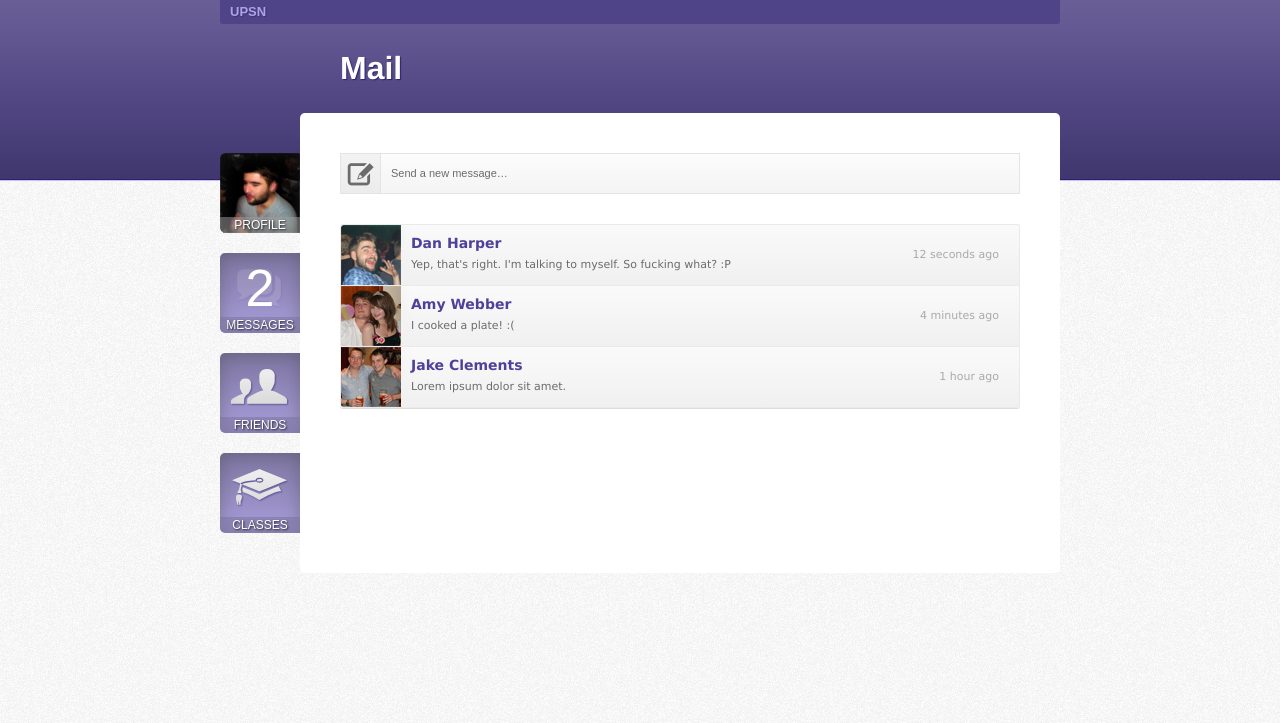
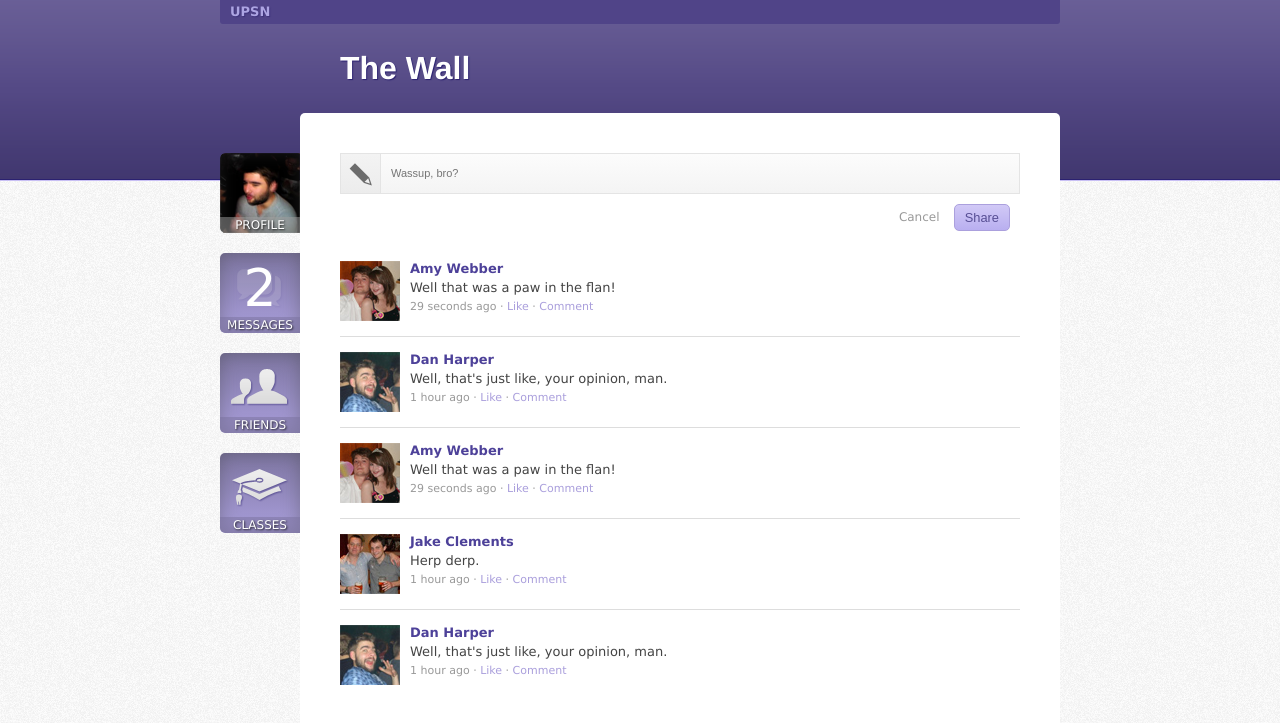
Before and after one commit to danharper/AUFDW, a plain HTML site: page index.html in a window 1280 px wide. Drawn offline with nearby package versions, Linux system fonts and the light colour scheme.

Commit message:
we have a wall

```diff
--- a/css/style.less
+++ b/css/style.less
@@ -6,6 +6,7 @@ html {
 body {
 	margin: 0 auto;
 	width: 840px;
+	font-family: "Lucida Grande", sans-serif;
 }
 
 
@@ -251,7 +252,6 @@ nav#sitewide li:nth-child(4).notification a:hover {
 	font-family: "Lucida Grande" sans-serif;
 	margin: -3px 3px 0 0;
 	padding: 3px 5px;
-	//width: 440px;
 }
 
 #composemail .recipients div {
@@ -311,13 +311,13 @@ nav#sitewide li:nth-child(4).notification a:hover {
 }
 #composemail .highlightTop { border-top: 1px solid #c6c6c6; }
 
-#composemail .submit {
+.submit {
 	padding: 10px;
 	text-align: right;
 }
 
-#composemail .submit a:link,
-#composemail .submit a:visited {
+.submit a:link,
+.submit a:visited {
 	color: #999;
 	font-size: 12px;
 	/* margin: 0 10px 0 0; */
@@ -325,12 +325,12 @@ nav#sitewide li:nth-child(4).notification a:hover {
 	text-decoration: none;
 }
 
-#composemail .submit a:hover,
-#composemail .submit a:focus {
+.submit a:hover,
+.submit a:focus {
 	text-decoration: underline;
 }
 
-#composemail .submit input {
+input[type=submit] {
 	background: -webkit-linear-gradient(#d1c9f6, #b9aff0);
 	border: 1px solid #aba0dd;
 	border-radius: 5px;
@@ -338,8 +338,8 @@ nav#sitewide li:nth-child(4).notification a:hover {
 	padding: 5px 10px;
 }
 
-#composemail .submit input:hover,
-#composemail .submit input:focus {
+input[type=submit]:hover,
+input[type=submit]:focus {
 	background: -webkit-linear-gradient(#b9aff0, #d1c9f6);
 }
 
@@ -397,11 +397,24 @@ nav#sitewide li:nth-child(4).notification a:hover {
 }
 
 #messages img {
-	/* border-top-left-radius: 3px; */
-	/* border-bottom-left-radius: 3px; */
 	box-shadow: 0 0 15px #f0f0f0;
 	float: left;
 	margin: 0 10px 0 0;
+}
+
+#messages .newcount {
+	position: absolute;
+	left: 0;
+	top: 0;
+	width: 60px;
+	text-align: center;
+	color: white;
+	font-size: 52px;
+	text-shadow: 0 0 10px #7d75a1;
+}
+
+#messages img.fadebro {
+	opacity: 0.5;
 }
 
 #messages cite {
@@ -423,3 +436,87 @@ nav#sitewide li:nth-child(4).notification a:hover {
 	right: 20px;
 	top: 23px;
 }
+
+
+
+/**
+ * The News Feed
+ */
+#newsfeed {
+	list-style: none;
+	margin: 0;
+}
+
+#newsfeed li {
+	border-bottom: 1px solid #ddd;
+	clear: both;
+	margin: 0 0 15px;
+	padding: 0 0 15px;
+	overflow: hidden;
+
+	&:last-child {
+		border: none;
+	}
+
+	img {
+		float: left;
+		margin: 0 10px 0 0;
+	}
+
+	cite a:link, cite a:visited {
+		color: #4d4199;
+		display: block;
+		font-weight: bold;
+		margin: 0 0 3px;
+		text-decoration: none;
+	}
+
+	span {
+		color: #999;
+		display: block;
+		font-size: 11px;
+		margin: 4px 0 0;
+	}
+
+	a:link, a:visited {
+		color: #aa9fdc;
+		text-decoration: none;
+	}
+}
+
+#newstatus {
+	margin: 0 0 20px;
+}
+
+#newstatus p {
+	clear: both;
+	overflow: hidden;
+}
+
+#newstatus label {
+	background: url(../img/icon-pencil.png) no-repeat center 9px,
+							-webkit-linear-gradient(#f3f3f3, #ececec);
+	border: 1px solid #e4e4e4;
+	border-right: none;
+	display: block;
+	float: left;
+	height: 39px;
+	text-indent: -9999em;
+	width: 39px;
+}
+
+#newstatus input[type=text] {
+	background: -webkit-linear-gradient(#fcfcfc, #f4f4f4);
+	border: 1px solid #e4e4e4;
+	float: left;
+	padding: 12px 10px;
+	width: 618px;
+	font-family: "Lucida Grande" sans-serif;
+	color: #6c6c6c;
+	font-size: 11px;
+	line-height: 15px;
+
+	&:focus {
+		outline: none;
+	}
+}
--- a/index.html
+++ b/index.html
@@ -12,78 +12,98 @@
 		<section id="sitebar">
 			<h1><a href="/">UPSN</a></h1>
 		</section>
-		<h2>Mail</h2>
+		<h2>The Wall</h2>
 	</header>
 
 	<nav id="sitewide">
 		<ul>
-			<li><a href="#"><span>Profile</span></a></li>
-			<li class="notification"><a href="#"><span>Messages</span><em>2</em></a></li>
-			<!-- <li><a href="#"><span>Messages</span></a></li> -->
-			<!-- <li class="notification"><a href="#"><span>Friends</span><em>9</em></a></li> -->
-			<li><a href="#"><span>Friends</span></a></li>
-			<!-- <li class="notification"><a href="#"><span>Classes</span><em>1</em></a></li> -->
-			<li><a href="#"><span>Classes</span></a></li>
+			<li><a href="index.html"><span>Profile</span></a></li>
+			<li class="notification"><a href="messages.html"><span>Messages</span><em>2</em></a></li>
+			<!-- <li><a href="messages.html"><span>Messages</span></a></li> -->
+			<!-- <li class="notification"><a href="friends.html"><span>Friends</span><em>9</em></a></li> -->
+			<li><a href="friends.html"><span>Friends</span></a></li>
+			<!-- <li class="notification"><a href="classes.html"><span>Classes</span><em>1</em></a></li> -->
+			<li><a href="classes.html"><span>Classes</span></a></li>
 		</ul>
 	</nav>
 
 	<section id="main">
-		<form id="composemail" class="clearfix">
-			<p class="compose">
-				<label for="compose">Compose:</label>
-				<input type="text" name="compose" id="compose" value="Send a new message&hellip;">
-			</p>
-			<div class="to">
-				<label for="to">To:</label>
-				<div class="recipients">
-					<div>
-						<!-- <span>Dan Harper <b>x</b></span> <span>Tom Ardern <b>x</b></span> -->
-					</div>
-					<input type="text" name="to" id="to" value="">
-				</div><!-- .recipients -->
-			</div>
-			<p class="message">
-				<label for="message">Message:</label>
-				<textarea name="message" id="message"></textarea>
+
+		<form id="newstatus">
+			<p>
+				<label for="message">Status:</label>
+				<input type="text" name="message" id="message" placeholder="Wassup, bro?">
 			</p>
 			<p class="submit">
 				<a href="#">Cancel</a>
-				<input type="submit" value="Send">
+				<input type="submit" value="Share">
 			</p>
 		</form>
 
-		<ol id="messages">
+		<ol id="newsfeed">
 			<li>
-				<a href="#">
-					<img src="img/profiles/danharper.jpg" alt="The profile picture of Dan Harper">
-					<cite>Dan Harper</cite>
+				<img src="img/profiles/amywebber.jpg" alt="Profile picture of Amy Webber">
+				<cite><a href="profile.html">Amy Webber</a></cite>
 				<blockquote>
-						Yep, that's right. I'm talking to myself. So fucking what? :P
+					Well that was a paw in the flan!
 				</blockquote>
-					<time datetime="2011-04-04T23:10:34Z" pubdate>12 seconds ago</time>
-				</a>
+				<span>
+					<time datetime="2011-04-05T14:04Z">29 seconds ago</time>
+					· <a href="#">Like</a>
+					· <a href="#">Comment</a>
+				</span>
 			</li>
 
 			<li>
-				<a href="#">
-					<img src="img/profiles/amywebber.jpg" alt="The profile picture of Amy Webber">
-					<cite>Amy Webber</cite>
+				<img src="img/profiles/danharper.jpg" alt="Profile picture of Dan Harper">
+				<cite><a href="profile.html">Dan Harper</a></cite>
 				<blockquote>
-						I cooked a plate! :(
+					Well, that's just like, your opinion, man.
 				</blockquote>
-					<time datetime="2011-04-04T23:00Z" pubdate>4 minutes ago</time>
-				</a>
+				<span>
+					<time datetime="2011-04-05T14:04Z">1 hour ago</time>
+					· <a href="#">Like</a>
+					· <a href="#">Comment</a>
+				</span>
 			</li>
 
 			<li>
-				<a href="#">
-					<img src="img/profiles/jakeclements.jpg" alt="The profile picture of Jake Clements">
-					<cite>Jake Clements</cite>
+				<img src="img/profiles/amywebber.jpg" alt="Profile picture of Amy Webber">
+				<cite><a href="profile.html">Amy Webber</a></cite>
 				<blockquote>
-						Lorem ipsum dolor sit amet.
+					Well that was a paw in the flan!
 				</blockquote>
-					<time datetime="2011-04-04T22:00Z" pubdate>1 hour ago</time>
-				</a>
+				<span>
+					<time datetime="2011-04-05T14:04Z">29 seconds ago</time>
+					· <a href="#">Like</a>
+					· <a href="#">Comment</a>
+				</span>
+			</li>
+
+			<li>
+				<img src="img/profiles/jakeclements.jpg" alt="Profile picture of Jake Clements">
+				<cite><a href="profile.html">Jake Clements</a></cite>
+				<blockquote>
+					Herp derp.
+				</blockquote>
+				<span>
+					<time datetime="2011-04-05T14:04Z">1 hour ago</time>
+					· <a href="#">Like</a>
+					· <a href="#">Comment</a>
+				</span>
+			</li>
+
+			<li>
+				<img src="img/profiles/danharper.jpg" alt="Profile picture of Dan Harper">
+				<cite><a href="profile.html">Dan Harper</a></cite>
+				<blockquote>
+					Well, that's just like, your opinion, man.
+				</blockquote>
+				<span>
+					<time datetime="2011-04-05T14:04Z">1 hour ago</time>
+					· <a href="#">Like</a>
+					· <a href="#">Comment</a>
+				</span>
 			</li>
 		</ol>
 
--- a/js/script.js
+++ b/js/script.js
@@ -9,6 +9,11 @@ $(function() {
 	var to = $('#to');
 	var message = $('#composemail .message textarea');
 	var recipients = $('#composemail .recipients span');
+
+	var newStatusMessage = $('#newstatus input[type=text]');
+	var newStatusButtons = $('#newstatus .submit');
+	var newStatusSubmit = $('#newstatus .submit input');
+	var newStatusCancel = $('#newstatus .submit a');
 
 	$(toggleTo).hide();
 	$(toggleMessage).hide();
@@ -85,4 +90,22 @@ $(function() {
 			return false;
 	});
 
+
+	$(newStatusButtons).hide();
+	$(newStatusMessage).focus(function() {
+		$(newStatusButtons).slideDown();
+	});
+
+	$(newStatusMessage).blur(function() {
+		if ($(newStatusMessage).val().length === 0) {
+			$(newStatusButtons).slideUp();
+		}
+	});
+
+	$(newStatusCancel).click(function() {
+		$(newStatusButtons).slideUp();
+		$(newStatusMessage).val('');
+		return false;
+	});
+
 });
```
Also changed, not shown: messages.html (added, +100 -0 lines), css/style.css. Lines whose indentation alone changed are shown as unchanged.
